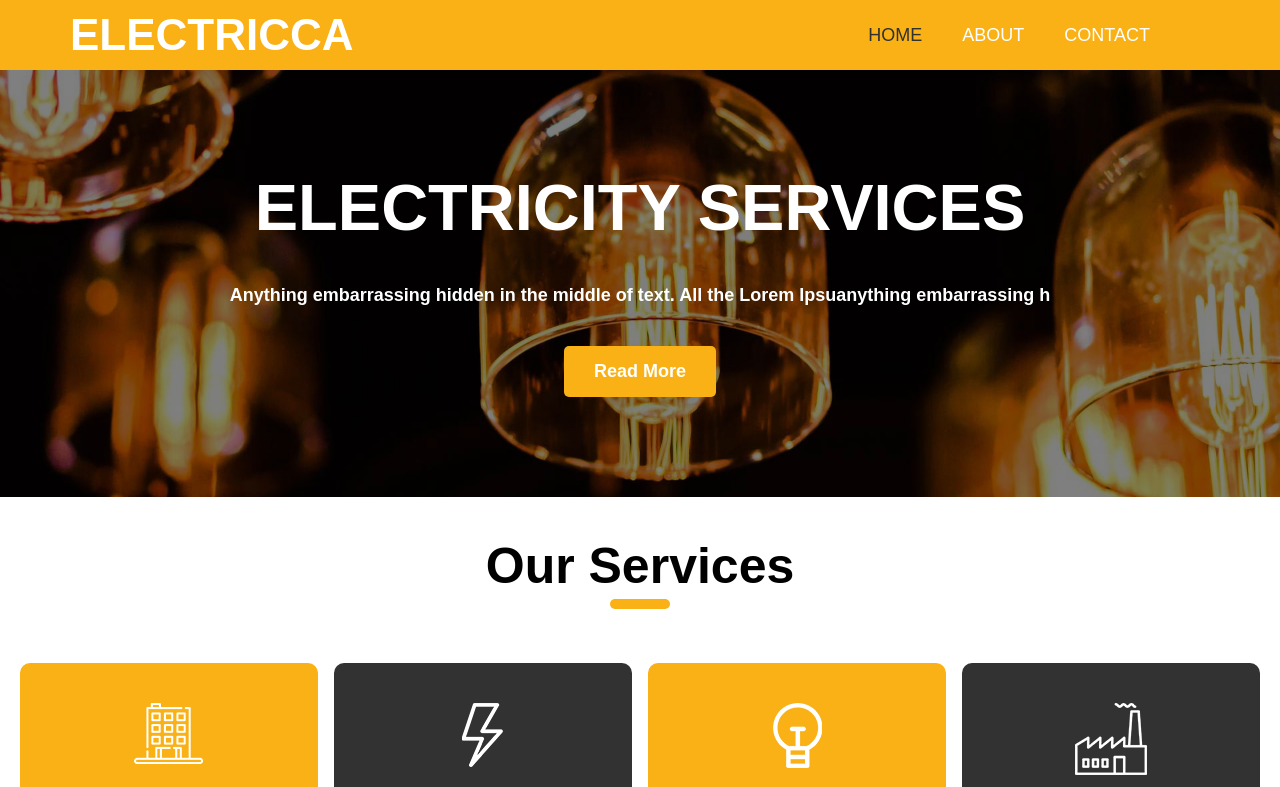
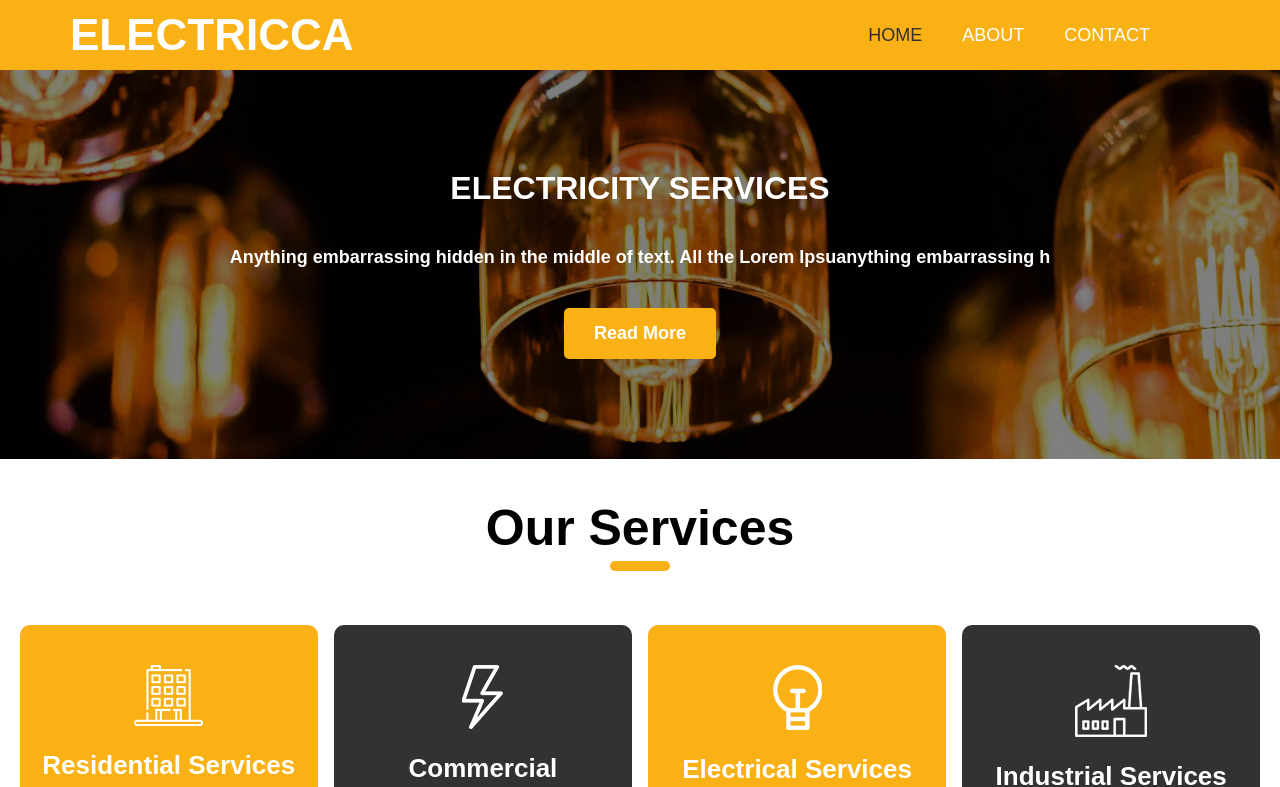
Before and after one commit to anusmemon226/ui_design_custom_css, a Next.js app: page / in a window 1280 px wide. Shown: the top 787 px of the page. Built offline with nearby package versions, Linux system fonts and the light colour scheme.

Commit message:
Minor Bug Fixed

```diff
--- a/src/css/HeroStyling/HeroStyle.module.css
+++ b/src/css/HeroStyling/HeroStyle.module.css
@@ -24,15 +24,15 @@
     color: white;
     text-align: center;
     padding: 20px;
-    font-size: 65px;
+    /* font-size: 65px; */
 }
 @media only screen and (max-width:767){
     .heroHeading{
-        font-size: 55px;
+        /* font-size: 55px; */
     }
 }
 @media only screen and (max-width:400){
     .heroHeading{
-        font-size: 40px;
+        /* font-size: 40px; */
     }
 }
```
